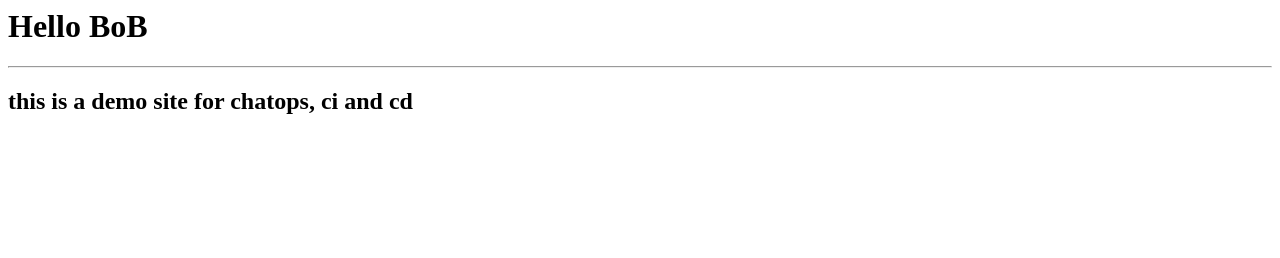
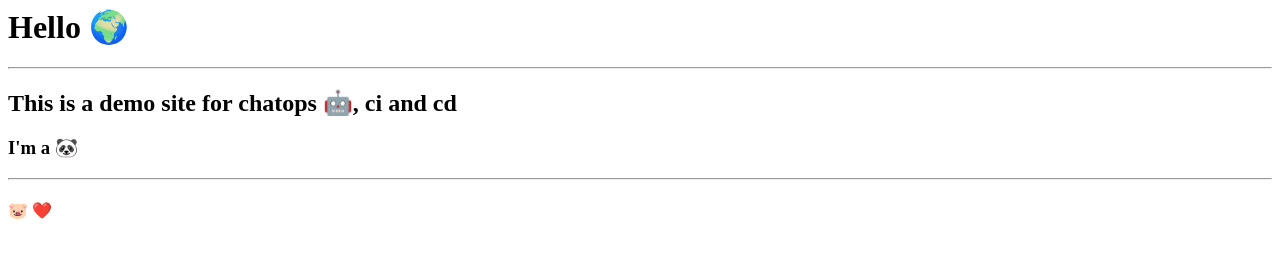
Before and after one commit to k33g/bob.web, a website: page index.html in a window 1280 px wide. Drawn offline with Linux system fonts and the light colour scheme.

Commit message:
Update index.html

```diff
--- a/index.html
+++ b/index.html
@@ -1,3 +1,6 @@
-<h1>Hello BoB</h1>
+<h1>Hello 🌍</h1>
 <hr>
-<h2>this is a demo site for chatops, ci and cd</h2>
+<h2>This is a demo site for chatops 🤖, ci and cd</h2>
+<h3>I'm a 🐼</h3>
+<hr>
+<h4>🐷 ❤️</h4>
```
